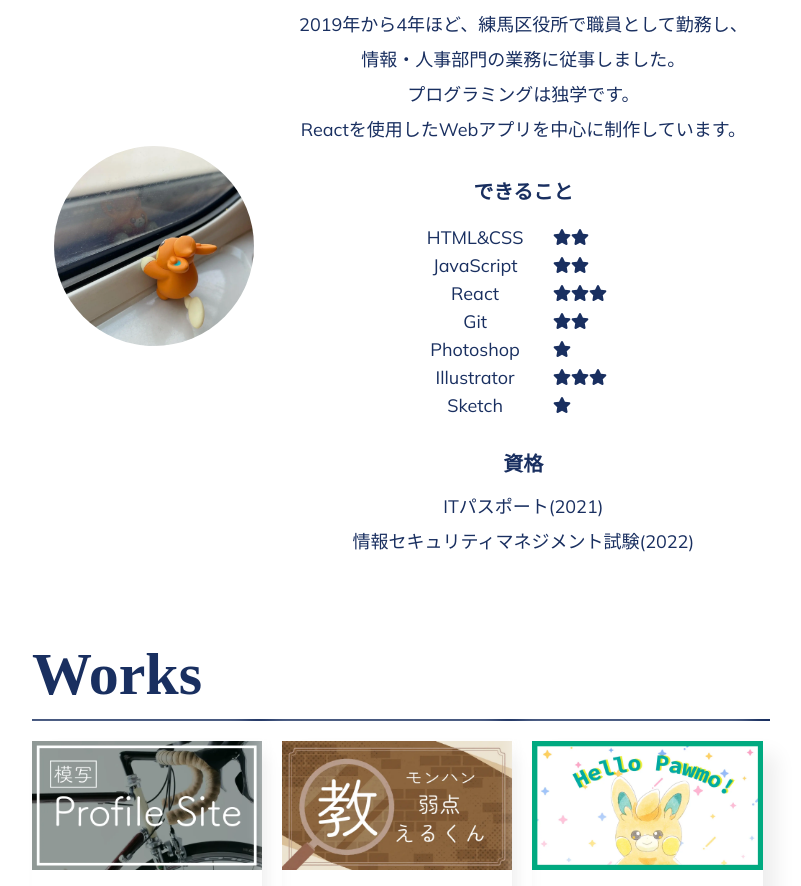
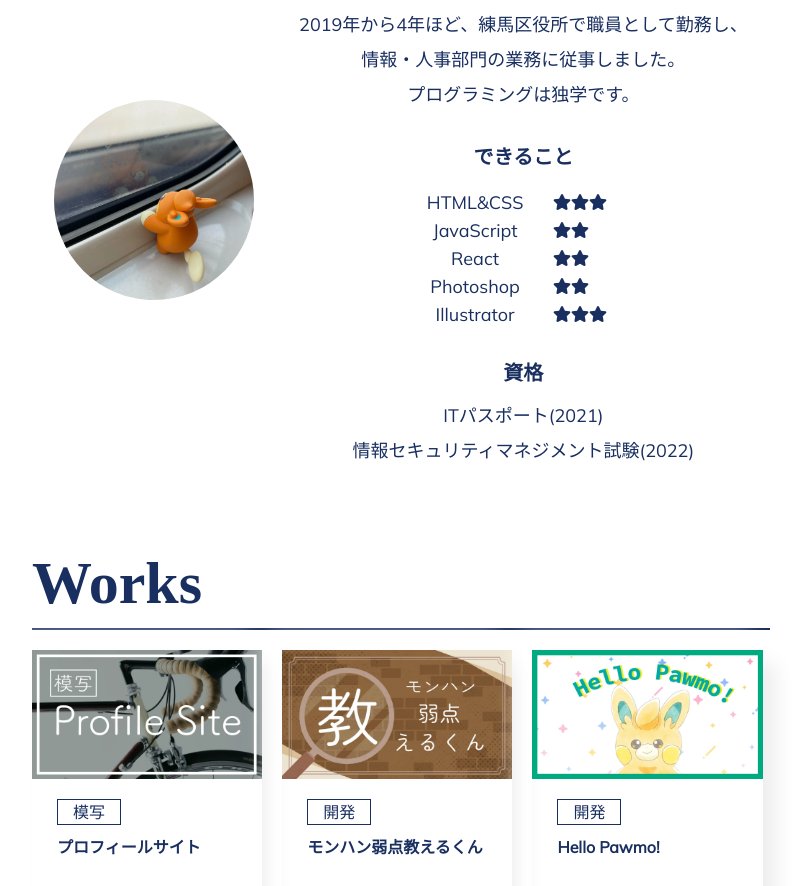
Before and after one commit to cannnny/portfolio, a React (Create React App) app: page / in a window 1280 px wide. Shown: the part 1050-1936 px from the top of the page, without its empty margins (239-1040 px from the left). Built offline with nearby package versions, Linux system fonts and the light colour scheme; a web font is replaced by a local one.

Commit message:
About｜文言整理

```diff
--- a/src/components/About.jsx
+++ b/src/components/About.jsx
@@ -15,13 +15,11 @@ const ranks = [
 ];
 
 const skillList = [
-  { name: "HTML&CSS", rank: ranks[1] },
+  { name: "HTML&CSS", rank: ranks[2] },
   { name: "JavaScript", rank: ranks[1] },
-  { name: "React", rank: ranks[2] },
-  { name: "Git", rank: ranks[1] },
-  { name: "Photoshop", rank: ranks[0] },
+  { name: "React", rank: ranks[1] },
+  { name: "Photoshop", rank: ranks[1] },
   { name: "Illustrator", rank: ranks[2] },
-  { name: "Sketch", rank: ranks[0] },
 ];
 
 const About = () => {
@@ -42,11 +40,6 @@ const About = () => {
               情報・人事部門の業務に従事しました。
             </p>
             <p>プログラミングは独学です。</p>
-            <p>
-              Reactを使用したWebアプリを中心に
-              <wbr />
-              制作しています。
-            </p>
           </div>
           <div className="introduce-inner skills">
             <h3>できること</h3>
```
